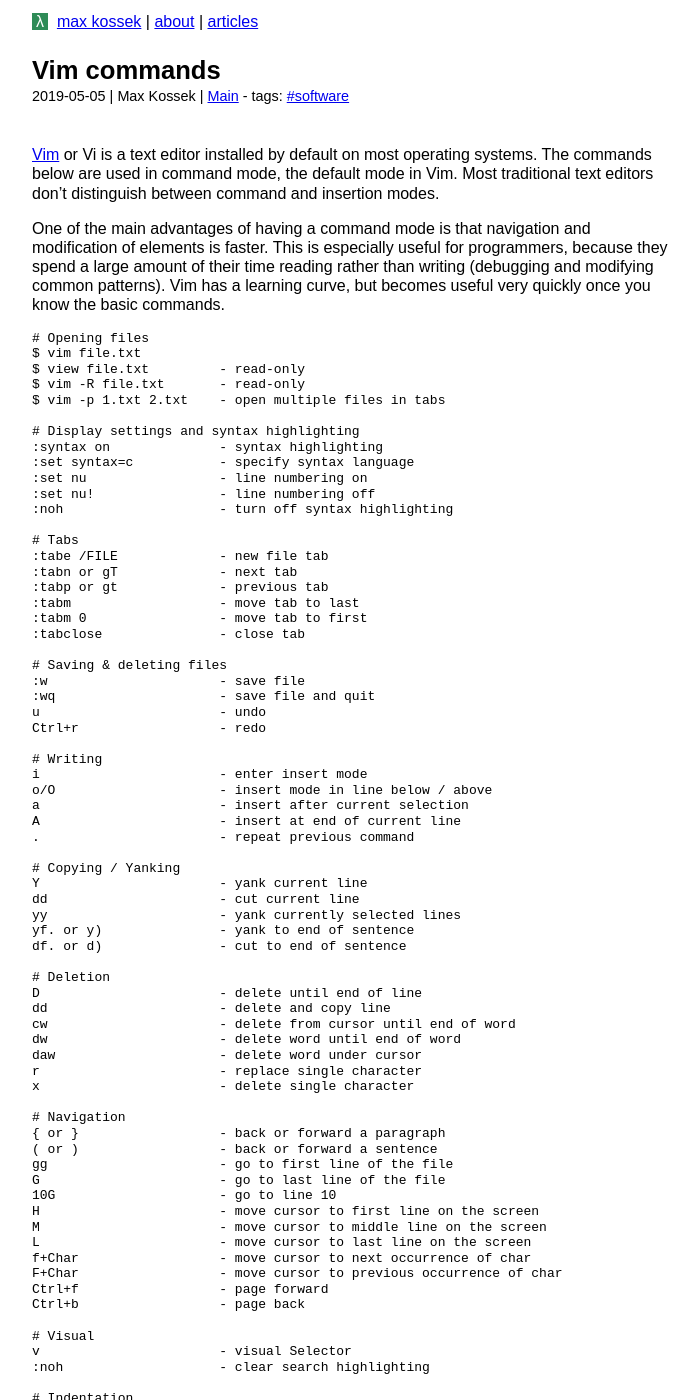
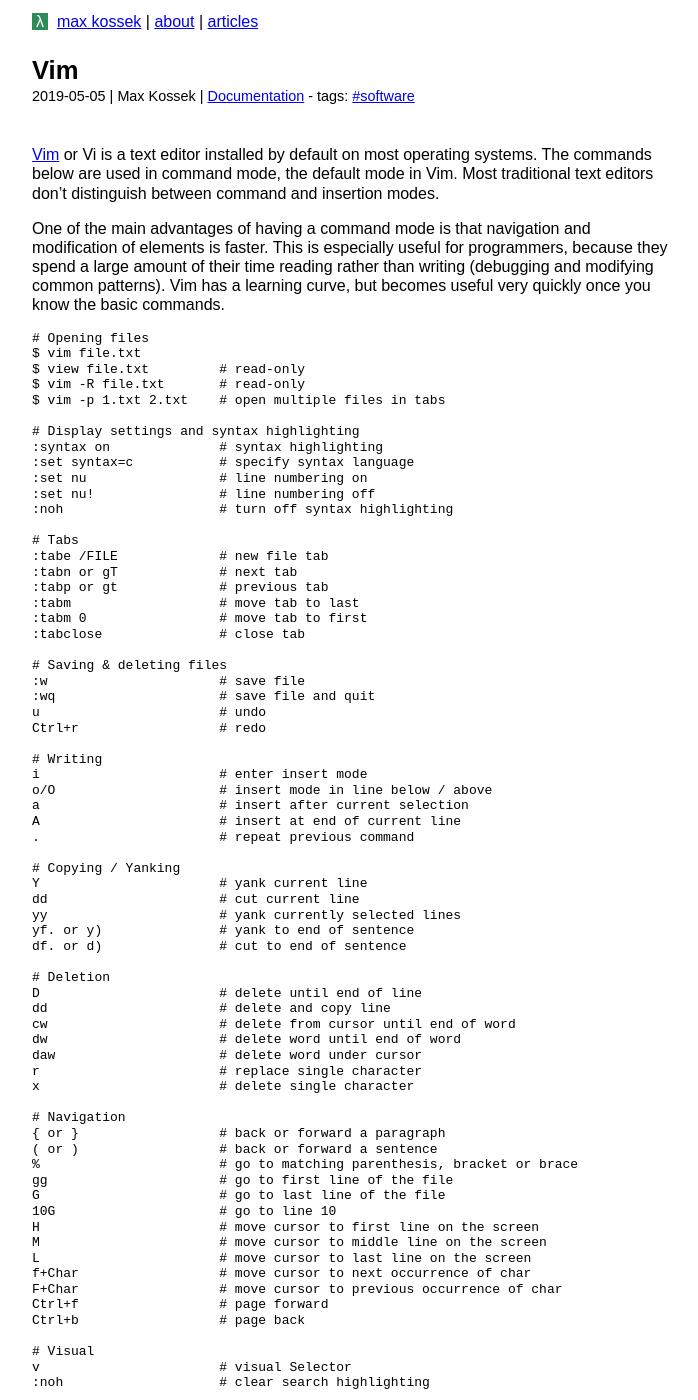
Before and after one commit to maxkossek/maxkossek.github.io, a Jekyll site: the page built from _posts/2019-05-05-vim.md, in a window 1280 px wide and 1400 px high. Shown: the whole window, without its empty margins (288-986 px from the left). Built offline with Jekyll 4.4.1, drawn with Linux system fonts in a browser that asks for light colours; some of the changed text lies outside the part shown.

Commit message:
Add C page

````diff
--- a/_posts/2019-05-05-vim.md
+++ b/_posts/2019-05-05-vim.md
@@ -1,13 +1,13 @@
 ---
 layout: post
-title: Vim commands
+title: Vim
 date: 2019-05-05
-categories: [main]
+categories: [documentation]
 tags: [software]
 author: "Max Kossek"
 description: List of essential commands used in the Vim Text Editor.
 sitemap:
-    lastmod: 2019-10-23
+    lastmod: 2019-10-26
 ---
 
 <a href="https://www.vim.org/" target="_blank" rel="noopener">Vim</a> or Vi is a text editor installed by default on most operating systems. The commands below are used in command mode, the default mode in Vim. Most traditional text editors don't distinguish between command and insertion modes.
@@ -17,82 +17,83 @@
 ```
 # Opening files
 $ vim file.txt
-$ view file.txt		- read-only
-$ vim -R file.txt	- read-only
-$ vim -p 1.txt 2.txt	- open multiple files in tabs
+$ view file.txt		# read-only
+$ vim -R file.txt	# read-only
+$ vim -p 1.txt 2.txt	# open multiple files in tabs
 
 # Display settings and syntax highlighting
-:syntax on		- syntax highlighting
-:set syntax=c		- specify syntax language
-:set nu			- line numbering on
-:set nu!		- line numbering off
-:noh			- turn off syntax highlighting
+:syntax on		# syntax highlighting
+:set syntax=c		# specify syntax language
+:set nu			# line numbering on
+:set nu!		# line numbering off
+:noh			# turn off syntax highlighting
 
 # Tabs
-:tabe /FILE		- new file tab
-:tabn or gT		- next tab
-:tabp or gt		- previous tab
-:tabm			- move tab to last
-:tabm 0			- move tab to first
-:tabclose		- close tab
+:tabe /FILE		# new file tab
+:tabn or gT		# next tab
+:tabp or gt		# previous tab
+:tabm			# move tab to last
+:tabm 0			# move tab to first
+:tabclose		# close tab
 
 # Saving & deleting files
-:w			- save file
-:wq			- save file and quit
-u			- undo
-Ctrl+r			- redo
+:w			# save file
+:wq			# save file and quit
+u			# undo
+Ctrl+r			# redo
 
 # Writing
-i			- enter insert mode
-o/O			- insert mode in line below / above
-a			- insert after current selection
-A			- insert at end of current line
-.			- repeat previous command
+i			# enter insert mode
+o/O			# insert mode in line below / above
+a			# insert after current selection
+A			# insert at end of current line
+.			# repeat previous command
 
 # Copying / Yanking
-Y			- yank current line
-dd			- cut current line
-yy			- yank currently selected lines
-yf. or y)		- yank to end of sentence
-df. or d)		- cut to end of sentence
+Y			# yank current line
+dd			# cut current line
+yy			# yank currently selected lines
+yf. or y)		# yank to end of sentence
+df. or d)		# cut to end of sentence
 
 # Deletion
-D			- delete until end of line
-dd			- delete and copy line
-cw			- delete from cursor until end of word
-dw			- delete word until end of word
-daw			- delete word under cursor
-r			- replace single character
-x			- delete single character
+D			# delete until end of line
+dd			# delete and copy line
+cw			# delete from cursor until end of word
+dw			# delete word until end of word
+daw			# delete word under cursor
+r			# replace single character
+x			# delete single character
 
 # Navigation
-{ or } 			- back or forward a paragraph
-( or )			- back or forward a sentence
-gg			- go to first line of the file
-G			- go to last line of the file
-10G			- go to line 10
-H			- move cursor to first line on the screen
-M			- move cursor to middle line on the screen
-L			- move cursor to last line on the screen
-f+Char			- move cursor to next occurrence of char
-F+Char			- move cursor to previous occurrence of char
-Ctrl+f			- page forward
-Ctrl+b			- page back
+{ or } 			# back or forward a paragraph
+( or )			# back or forward a sentence
+%			# go to matching parenthesis, bracket or brace
+gg			# go to first line of the file
+G			# go to last line of the file
+10G			# go to line 10
+H			# move cursor to first line on the screen
+M			# move cursor to middle line on the screen
+L			# move cursor to last line on the screen
+f+Char			# move cursor to next occurrence of char
+F+Char			# move cursor to previous occurrence of char
+Ctrl+f			# page forward
+Ctrl+b			# page back
 
 # Visual
-v			- visual Selector
-:noh			- clear search highlighting
+v			# visual Selector
+:noh			# clear search highlighting
 
 # Indentation
->			- indent line
-<			- unindent line
-=			- auto indent line
-gg=G			- auto indent all lines
+>			# indent line
+<			# unindent line
+=			# auto indent line
+gg=G			# auto indent all lines
 
 # Search
-/word			- search for "word"
-\c			- remove case sensitivity in search
-* or n			- next occurrence of searched word
-# or N			- previous occurrence of searched word
-:%s/old/new/g		- replace all occurrences of "old" with "new"
+/word			# search for "word"
+\c			# remove case sensitivity in search
+* or n			# next occurrence of searched word
+# or N			# previous occurrence of searched word
+:%s/old/new/g		# replace all occurrences of "old" with "new"
 ```
````
Also changed, not shown: _posts/2019-10-23-unix.md (+4 -4 lines), _posts/2019-10-26-c.md (added, +251 -0 lines).
